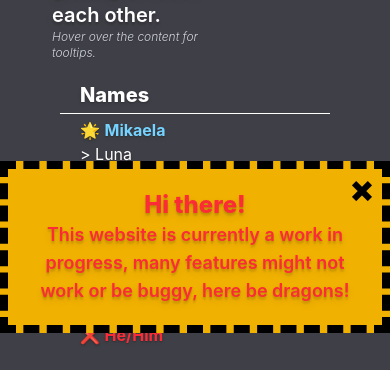
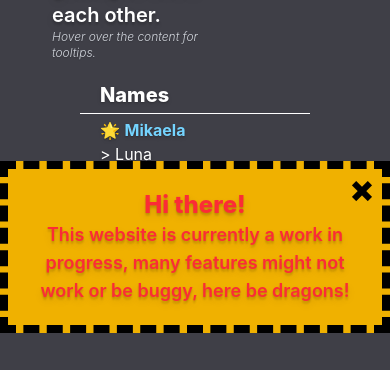
Before and after one commit to lunarwanderer13/info, a React (Vite) app: page / in a window 390 px wide. Shown: the part 471-841 px from the top of the page. Built offline with nearby package versions, Linux system fonts and the light colour scheme.

Commit message:
Enhance the gaps between columns

```diff
--- a/src/components/Section/Column/Column.tsx
+++ b/src/components/Section/Column/Column.tsx
@@ -2,7 +2,7 @@ import type { ColumnProps } from "./Column.types.ts"
 
 function Column({ header, description, items }: ColumnProps) {
   return (
-    <section className="m-5 text-white text-shadow-md">
+    <section className="my-5 mx-10 sm:mx-5 text-white text-shadow-md">
       {header && <h1 className="text-xl font-extrabold mx-5">{header}</h1>}
       {description && <h3 className="text-sm font-bold mx-5">{description}</h3>}
       <hr className="my-1" />
--- a/src/components/Section/Section.tsx
+++ b/src/components/Section/Section.tsx
@@ -5,7 +5,7 @@ function Section({ header, description, children }: SectionProps) {
   return (
     <section className="w-full mt-20 px-10">
       <SectionHeader header={header} description={description} />
-      <section className="grid grid-cols-1 sm:grid-cols-2 gap-8">
+      <section className="grid grid-cols-1 sm:grid-cols-2">
         {children}
       </section>
     </section>
```
